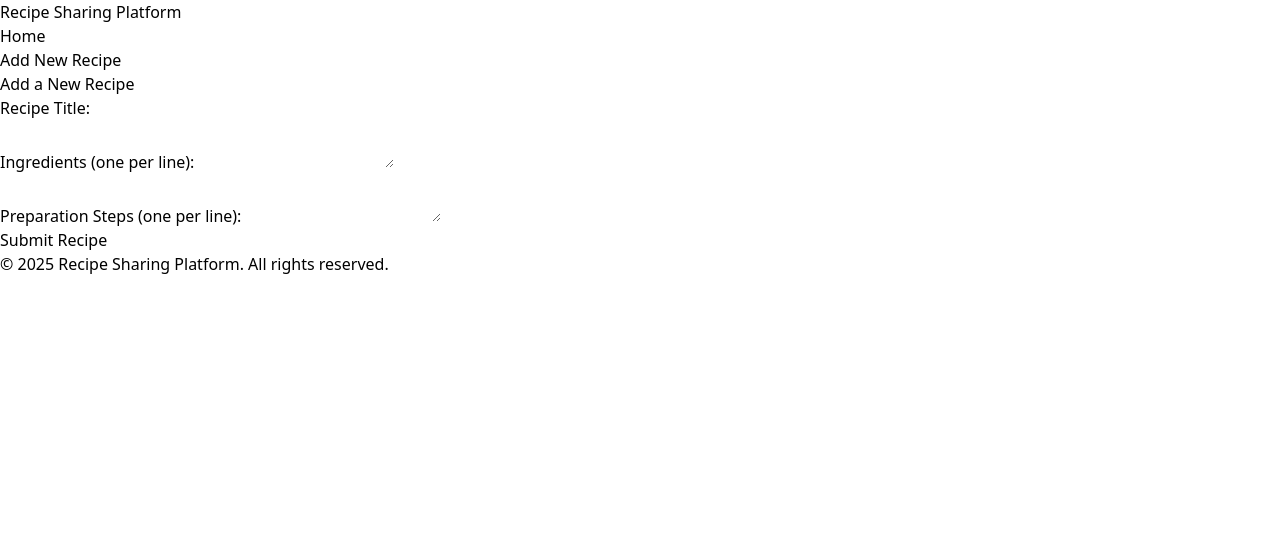
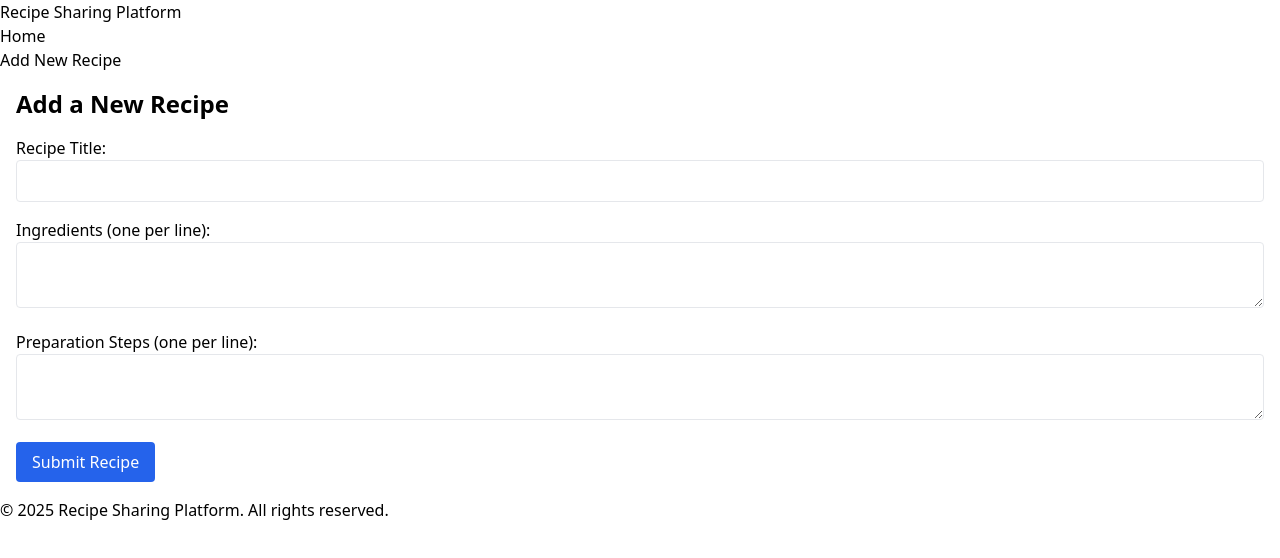
Before and after one commit to donsimon505/alx-fe-reactjs, a React (Vite) app in the folder recipe-sharing-platform/: page /add in a window 1280 px wide. Shown: the top 558 px of the page. Built offline with nearby package versions, Linux system fonts and the light colour scheme.

Commit message:
Addition of Add Recipe Form

```diff
--- a/recipe-sharing-platform/src/App.jsx
+++ b/recipe-sharing-platform/src/App.jsx
@@ -2,14 +2,36 @@ import { BrowserRouter as Router, Route, Routes } from "react-router-dom";
 import HomePage from "./components/HomePage";
 import RecipeDetail from "./components/RecipeDetail";
 import AddRecipeForm from "./components/AddRecipeForm";
+import { useState, useEffect } from "react";
 
 function App() {
+  const [recipes, setRecipes] = useState([]);
+
+  // Load recipes once on mount
+  useEffect(() => {
+    fetch(new URL("./data.json", import.meta.url))
+      .then((response) => {
+        if (!response.ok) {
+          throw new Error("Failed to load recipes");
+        }
+        return response.json();
+      })
+      .then((data) => setRecipes(data))
+      .catch((error) => console.error(error));
+  }, []);
+
   return (
     <Router>
       <Routes>
-        <Route path="/" element={<HomePage />} />
-        <Route path="/recipe/:id" element={<RecipeDetail />} />
-        <Route path="/add" element={<AddRecipeForm />} />
+        <Route path="/" element={<HomePage recipes={recipes} />} />
+        <Route
+          path="/recipe/:id"
+          element={<RecipeDetail recipes={recipes} />}
+        />
+        <Route
+          path="/add"
+          element={<AddRecipeForm setRecipes={setRecipes} />}
+        />
       </Routes>
     </Router>
   );
--- a/recipe-sharing-platform/src/components/AddRecipeForm.jsx
+++ b/recipe-sharing-platform/src/components/AddRecipeForm.jsx
@@ -2,7 +2,7 @@ import { useState } from "react";
 import Header from "./Header";
 import Footer from "./Footer";
 
-function AddRecipeForm() {
+function AddRecipeForm({ setRecipes }) {
   const [title, setTitle] = useState("");
   const [ingredients, setIngredients] = useState("");
   const [steps, setSteps] = useState("");
@@ -45,12 +45,20 @@ function AddRecipeForm() {
       setErrors({});
       setSubmitted(true);
 
-      // Example: Log the new recipe
-      console.log({
+      // ✅ Create new recipe object
+      const newRecipe = {
+        id: Date.now(), // unique ID
         title,
-        ingredients: ingredients.split("\n"),
-        steps: steps.split("\n"),
-      });
+        ingredients: ingredients
+          .split("\n")
+          .filter((line) => line.trim() !== ""),
+        steps: steps.split("\n").filter((line) => line.trim() !== ""),
+        summary: `A quick recipe for ${title}`, // placeholder summary
+        image: "https://placehold.co/300", // placeholder image
+      };
+
+      // ✅ Add to recipe list
+      setRecipes((prev) => [...prev, newRecipe]);
 
       // Reset form
       setTitle("");
@@ -62,47 +70,65 @@ function AddRecipeForm() {
   return (
     <>
       <Header />
-      <main>
-        <h1>Add a New Recipe</h1>
+      <main className="p-4">
+        <h1 className="text-2xl font-bold mb-4">Add a New Recipe</h1>
 
-        {submitted && <p>Recipe submitted successfully!</p>}
+        {submitted && (
+          <p className="text-green-600">Recipe submitted successfully!</p>
+        )}
 
-        <form onSubmit={handleSubmit}>
+        <form onSubmit={handleSubmit} className="space-y-4">
           {/* Title */}
           <div>
-            <label htmlFor="title">Recipe Title:</label>
+            <label htmlFor="title" className="block font-medium">
+              Recipe Title:
+            </label>
             <input
               type="text"
               id="title"
               value={title}
               onChange={(e) => setTitle(e.target.value)}
+              className="w-full p-2 border rounded"
             />
-            {errors.title && <p>{errors.title}</p>}
+            {errors.title && <p className="text-red-600">{errors.title}</p>}
           </div>
 
           {/* Ingredients */}
           <div>
-            <label htmlFor="ingredients">Ingredients (one per line):</label>
+            <label htmlFor="ingredients" className="block font-medium">
+              Ingredients (one per line):
+            </label>
             <textarea
               id="ingredients"
               value={ingredients}
               onChange={(e) => setIngredients(e.target.value)}
+              className="w-full p-2 border rounded"
             ></textarea>
-            {errors.ingredients && <p>{errors.ingredients}</p>}
+            {errors.ingredients && (
+              <p className="text-red-600">{errors.ingredients}</p>
+            )}
           </div>
 
           {/* Steps */}
           <div>
-            <label htmlFor="steps">Preparation Steps (one per line):</label>
+            <label htmlFor="steps" className="block font-medium">
+              Preparation Steps (one per line):
+            </label>
             <textarea
               id="steps"
               value={steps}
               onChange={(e) => setSteps(e.target.value)}
+              className="w-full p-2 border rounded"
             ></textarea>
-            {errors.steps && <p>{errors.steps}</p>}
+            {errors.steps && <p className="text-red-600">{errors.steps}</p>}
           </div>
 
-          <button type="submit">Submit Recipe</button>
+          <button
+            type="submit"
+            className="bg-blue-600 text-white px-4 py-2 rounded hover:bg-blue-700"
+          >
+            Submit Recipe
+          </button>
         </form>
       </main>
       <Footer />
--- a/recipe-sharing-platform/src/components/HomePage.jsx
+++ b/recipe-sharing-platform/src/components/HomePage.jsx
@@ -1,37 +1,29 @@
-import { useState, useEffect } from "react";
 import { Link } from "react-router-dom";
 import Header from "./Header";
 import Footer from "./Footer";
 
-function HomePage() {
-  const [recipes, setRecipes] = useState([]);
-
-  useEffect(() => {
-    fetch(new URL("../data.json", import.meta.url))
-      .then((response) => {
-        if (!response.ok) {
-          throw new Error("Failed to load recipes");
-        }
-        return response.json();
-      })
-      .then((data) => setRecipes(data))
-      .catch((error) => console.error(error));
-  }, []);
-
+function HomePage({ recipes }) {
   return (
     <>
       <Header />
       <main>
-        <section className="grid grid-cols-1 sm:grid-cols-1 md:grid-cols-2 lg:grid-cols-3">
+        <section className="grid grid-cols-1 sm:grid-cols-1 md:grid-cols-2 lg:grid-cols-3 gap-4">
           {recipes.map((recipe) => (
             <article
               key={recipe.id}
               className="p-3 rounded shadow hover:shadow-md"
             >
               <img src={recipe.image} alt={recipe.title} />
-              <h2 className="text-lg">{recipe.title}</h2>
-              <p className="text-base">{recipe.summary}</p>
-              <Link to={`/recipe/${recipe.id}`}>View Recipe</Link>
+              <h2 className="text-lg font-semibold">{recipe.title}</h2>
+              {recipe.summary && (
+                <p className="text-base text-gray-700">{recipe.summary}</p>
+              )}
+              <Link
+                to={`/recipe/${recipe.id}`}
+                className="text-blue-500 hover:underline"
+              >
+                View Recipe
+              </Link>
             </article>
           ))}
         </section>
--- a/recipe-sharing-platform/src/components/RecipeDetail.jsx
+++ b/recipe-sharing-platform/src/components/RecipeDetail.jsx
@@ -3,11 +3,18 @@ import { useParams } from "react-router-dom";
 import Header from "./Header";
 import Footer from "./Footer";
 
-function RecipeDetail() {
+function RecipeDetail({ recipes }) {
   const { id } = useParams();
   const [recipe, setRecipe] = useState(null);
 
   useEffect(() => {
+    // 1. First check recipes from props (newly added ones)
+    const localRecipe = recipes.find((r) => String(r.id) === id);
+
+    if (localRecipe) {
+      setRecipe(localRecipe);
+    } else {
+      // 2. Fallback: fetch from data.json
       fetch(new URL("../data.json", import.meta.url))
         .then((response) => {
           if (!response.ok) {
@@ -16,11 +23,12 @@ function RecipeDetail() {
           return response.json();
         })
         .then((data) => {
-        const selectedRecipe = data.find((r) => r.id === parseInt(id));
+          const selectedRecipe = data.find((r) => String(r.id) === id);
           setRecipe(selectedRecipe);
         })
         .catch((error) => console.error(error));
-  }, [id]);
+    }
+  }, [id, recipes]);
 
   if (!recipe) {
     return <p>Loading recipe...</p>;
@@ -33,8 +41,9 @@ function RecipeDetail() {
         <article>
           <h1 className="text-lg">{recipe.title}</h1>
           <img src={recipe.image} alt={recipe.title} />
-          <p>{recipe.summary}</p>
+          {recipe.summary && <p>{recipe.summary}</p>}
 
+          {recipe.ingredients && (
             <section className="p-5 bg-slate-200 shadow">
               <h2 className="font-bold">Ingredients</h2>
               <ul>
@@ -43,7 +52,9 @@ function RecipeDetail() {
                 ))}
               </ul>
             </section>
+          )}
 
+          {recipe.instructions && (
             <section>
               <h2>Instructions</h2>
               <ol>
@@ -52,6 +63,7 @@ function RecipeDetail() {
                 ))}
               </ol>
             </section>
+          )}
         </article>
       </main>
       <Footer />
```
Lines whose indentation alone changed are shown as unchanged.
